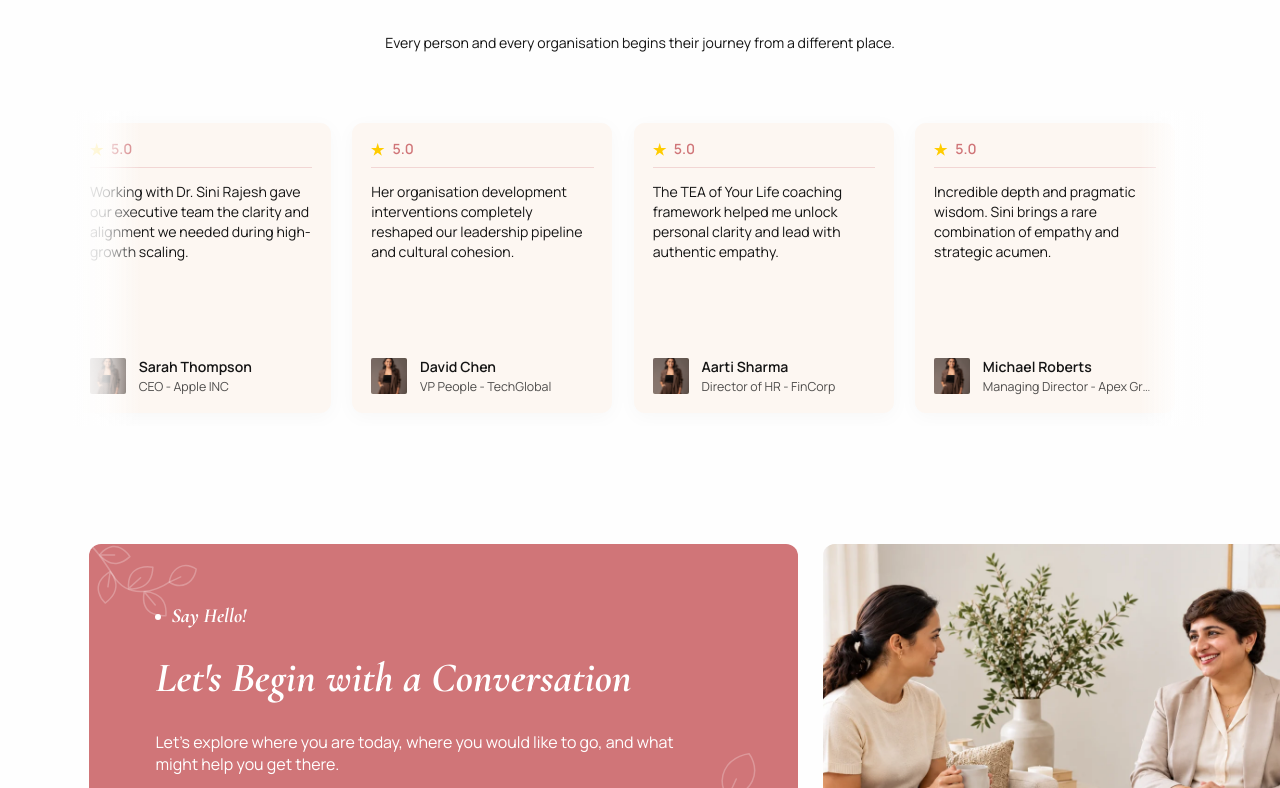
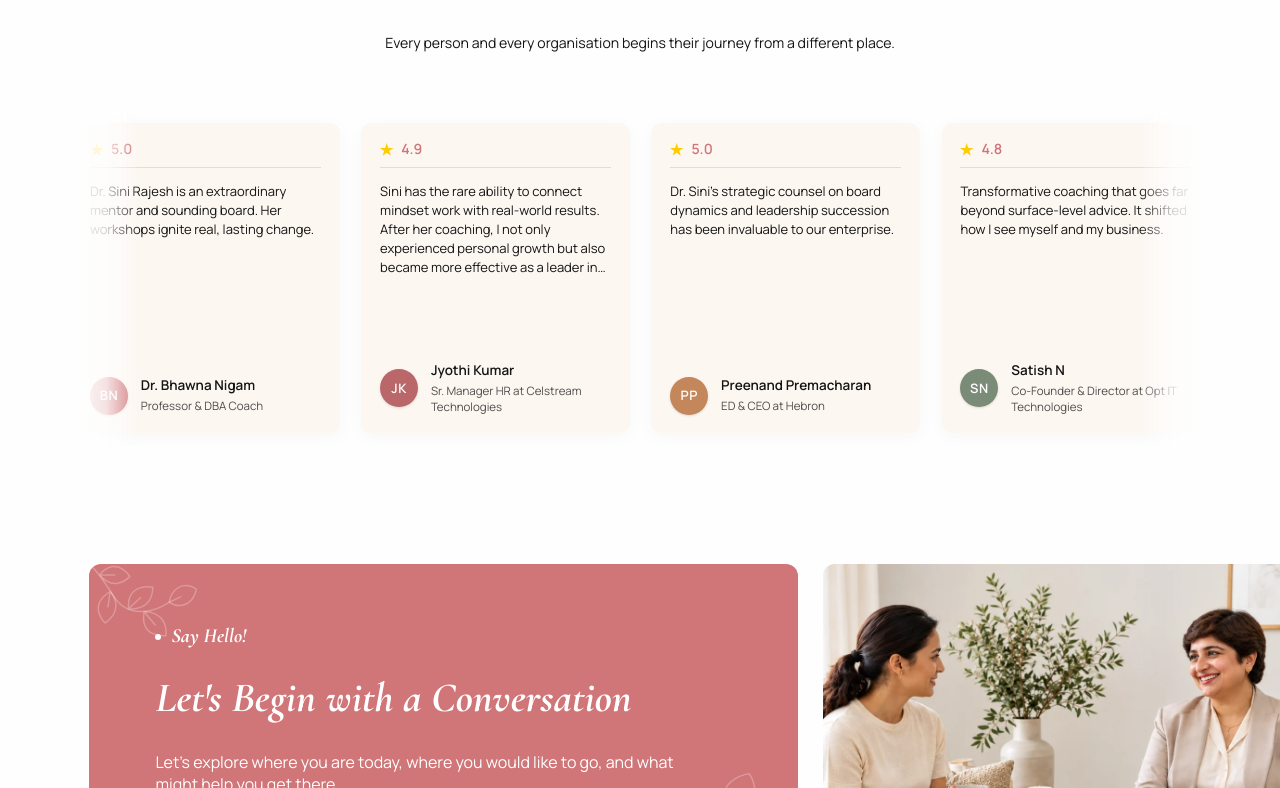
Before and after one commit to manjunathcojective/sini_rajesh, a Next.js app: page / in a window 1280 px wide. Shown: the part 5872-6660 px from the top of the page. Built offline with nearby package versions, Linux system fonts and the light colour scheme; no server answers.

Commit message:
feat: update client testimonials and add footer brand logo

```diff
--- a/src/components/common/Footer.jsx
+++ b/src/components/common/Footer.jsx
@@ -118,13 +118,24 @@ export default function Footer() {
         {/* 1. TABLET & MOBILE TOP BRAND HEADER (Figma Exact: Full Width at Top)       */}
         {/* ========================================================================= */}
         <div className="flex lg:hidden flex-col w-full gap-2.5">
+          <div className="flex items-center gap-3.5">
+            <div className="relative h-[40px] w-[62px] sm:h-[45px] sm:w-[70px] shrink-0">
+              <Image
+                src="/images/footer-logo.webp"
+                alt="Igniting Mindz Logo"
+                fill
+                sizes="(max-width: 640px) 62px, 70px"
+                className="object-contain object-left"
+              />
+            </div>
             <div>
               <h2 className="font-serif font-bold italic text-[clamp(26px,3vw,32px)] text-white leading-tight m-0">
                 Sini Rajesh
               </h2>
-            <p className="font-sans font-normal text-[clamp(13px,1vw+8px,15px)] text-white/80 leading-normal m-0 mt-0.5">
+              <p className="font-sans font-normal text-[clamp(13px,1vw+8px,15px)] text-white/80 leading-normal m-0 mt-0.5 whitespace-nowrap">
                 Founder – Igniting Mindz
               </p>
+            </div>
           </div>
           <div className="w-full h-[1px] bg-white/20 my-1" />
           <p className="font-sans font-normal text-[clamp(13.5px,1vw+8px,15px)] text-white/95 leading-[145%] m-0">
@@ -255,13 +266,24 @@ export default function Footer() {
         <div className="hidden lg:flex flex-row justify-between items-start gap-12 xl:gap-[100px] w-full">
           {/* Brand Left Column */}
           <div className="flex flex-col w-[320px] xl:w-[350px] shrink-0 gap-3">
+            <div className="flex items-center gap-3.5">
+              <div className="relative h-[46px] w-[72px] shrink-0">
+                <Image
+                  src="/images/footer-logo.webp"
+                  alt="Igniting Mindz Logo"
+                  fill
+                  sizes="72px"
+                  className="object-contain object-left"
+                />
+              </div>
               <div>
-              <h2 className="font-serif font-bold italic text-[32px] text-white leading-tight m-0">
+                <h2 className="font-serif font-bold italic text-[32px] text-white leading-tight m-0 whitespace-nowrap">
                   Sini Rajesh
                 </h2>
-              <p className="font-sans font-normal text-[15px] text-white/80 leading-normal m-0 mt-1">
+                <p className="font-sans font-normal text-[15px] text-white/80 leading-normal m-0 mt-0.5 whitespace-nowrap">
                   Founder – Igniting Mindz
                 </p>
+              </div>
             </div>
             <div className="w-full h-[1px] bg-white/20 my-2" />
             <p className="font-sans font-normal text-[15px] text-white/95 leading-[140%] m-0">
--- a/src/components/home/Testimonials.jsx
+++ b/src/components/home/Testimonials.jsx
@@ -3,61 +3,103 @@ import React, { useRef, useState } from "react";
 import Image from "next/image";
 import { motion } from "framer-motion";
 
+// Helper to compute 2-letter monogram initials (ignoring honorifics like Dr.)
+function getInitials(name) {
+  if (!name) return "";
+  const clean = name.replace(/^(Dr\.|Mr\.|Mrs\.|Ms\.)\s+/i, "").trim();
+  const parts = clean.split(/\s+/).filter(Boolean);
+  if (parts.length === 1) return parts[0].slice(0, 2).toUpperCase();
+  return (parts[0][0] + parts[parts.length - 1][0]).toUpperCase();
+}
+
+// Sophisticated brand-consistent palette for monogram avatar badges
+const AVATAR_PALETTE = [
+  { bg: "bg-[#D07578]", text: "text-white" }, // Rose Terracotta
+  { bg: "bg-[#BA676A]", text: "text-white" }, // Deep Terracotta
+  { bg: "bg-[#C4865B]", text: "text-white" }, // Warm Ochre
+  { bg: "bg-[#7A8B77]", text: "text-white" }, // Muted Sage
+  { bg: "bg-[#556377]", text: "text-white" }, // Slate Blue
+  { bg: "bg-[#8D566B]", text: "text-white" }, // Wine Berry
+  { bg: "bg-[#9A7B56]", text: "text-white" }, // Warm Sandalwood
+];
+
 const TESTIMONIALS = [
   {
-    name: "Sarah Thompson",
-    role: "CEO - Apple INC",
-    avatar: "/images/testimonial-image.webp",
-    quote: "Working with Dr. Sini Rajesh gave our executive team the clarity and alignment we needed during high-growth scaling.",
+    name: "Dr. Bhawna Nigam",
+    role: "Professor & DBA Coach",
+    quote: "Dr. Sini Rajesh is an extraordinary mentor and sounding board. Her workshops ignite real, lasting change.",
     rating: "5.0",
   },
   {
-    name: "David Chen",
-    role: "VP People - TechGlobal",
-    avatar: "/images/testimonial-image.webp",
-    quote: "Her organisation development interventions completely reshaped our leadership pipeline and cultural cohesion.",
+    name: "Jyothi Kumar",
+    role: "Sr. Manager HR at Celstream Technologies",
+    quote: "Sini has the rare ability to connect mindset work with real-world results. After her coaching, I not only experienced personal growth but also became more effective as a leader in my organization.",
+    rating: "4.9",
+  },
+  {
+    name: "Preenand Premacharan",
+    role: "ED & CEO at Hebron",
+    quote: "Dr. Sini’s strategic counsel on board dynamics and leadership succession has been invaluable to our enterprise.",
     rating: "5.0",
   },
   {
-    name: "Aarti Sharma",
-    role: "Director of HR - FinCorp",
-    avatar: "/images/testimonial-image.webp",
-    quote: "The TEA of Your Life coaching framework helped me unlock personal clarity and lead with authentic empathy.",
+    name: "Satish N",
+    role: "Co-Founder & Director at Opt IT Technologies",
+    quote: "Transformative coaching that goes far beyond surface-level advice. It shifted how I see myself and my business.",
+    rating: "4.8",
+  },
+  {
+    name: "Nanaiah Appanna",
+    role: "Head of Business Development at Lodestar 3D",
+    quote: "Incredible depth and pragmatic wisdom. Sini brings a rare combination of empathy and strategic acumen.",
+    rating: "4.9",
+  },
+  {
+    name: "Mini Thomas",
+    role: "Principal, St. Joseph's College",
+    quote: "Dr. Sini helped me see my potential in a way I hadn't before. Her guidance gave me the confidence to overcome my doubts and a clearer sense of direction in both my life and career.",
     rating: "5.0",
   },
   {
-    name: "Michael Roberts",
-    role: "Managing Director - Apex Group",
-    avatar: "/images/testimonial-image.webp",
-    quote: "Incredible depth and pragmatic wisdom. Sini brings a rare combination of empathy and strategic acumen.",
+    name: "Santhosh Mogili",
+    role: "Founder & CTO at Opt IT Technologies",
+    quote: "Working with Dr. Sini Rajesh gave our executive team the clarity and alignment we need during high-growth scaling.",
+    rating: "4.9",
+  },
+  {
+    name: "Bhakti Vij",
+    role: "Global HR Director at Widas Group",
+    quote: "Sini is not just a coach, she is a mentor who genuinely cares. Her warmth, wisdom, and positive energy make every interaction inspiring. She has been a huge support in my growth journey.",
     rating: "5.0",
   },
   {
-    name: "Priya Nair",
-    role: "Founder - Elevate Studios",
-    avatar: "/images/testimonial-image.webp",
-    quote: "Transformative coaching that goes far beyond surface-level advice. It shifted how I see myself and my business.",
+    name: "Thrishala",
+    role: "HR Head at Opt IT Technologies",
+    quote: "Working with Sini completely shifted how I see challenges and opportunities. Instead of feeling stuck, I now feel empowered to take action. Her coaching has been one of the best investments in myself.",
+    rating: "4.8",
+  },
+  {
+    name: "Rachana Upadhyay",
+    role: "Entrepreneur",
+    quote: "What I love about Dr. Sini’s coaching is that it’s not just theory—she gives you practical tools you can apply immediately. Her sessions are powerful, engaging, and leave you with actionable strategies to create real change.",
     rating: "5.0",
   },
   {
-    name: "James Wilson",
-    role: "Chief People Officer - Lumina",
-    avatar: "/images/testimonial-image.webp",
-    quote: "Dr. Sini Rajesh is an extraordinary mentor and sounding board. Her workshops ignited real, lasting change.",
-    rating: "5.0",
+    name: "Ajith George",
+    role: "Group Product Supervisor at Molex",
+    quote: "Sini’s sessions are life-changing. She doesn’t just coach you for success; she coaches you for happiness. I feel more fulfilled, balanced, and at peace with myself after working with her.",
+    rating: "4.9",
   },
   {
-    name: "Ananya Deshmukh",
-    role: "Head of Talent - Innovate Labs",
-    avatar: "/images/testimonial-image.webp",
-    quote: "The clarity and psychological safety she creates in leadership teams is unlike anything I have seen.",
-    rating: "5.0",
+    name: "Akash Indrabab",
+    role: "Service Portfolio Manager at Opt IT Technologies",
+    quote: "In just a few sessions, Sini helped me achieve breakthroughs I had been struggling with for years. Her ability to guide you gently yet firmly towards transformation is remarkable.",
+    rating: "4.9",
   },
   {
-    name: "Robert Taylor",
-    role: "Board Member & Advisor",
-    avatar: "/images/testimonial-image.webp",
-    quote: "Her strategic counsel on board dynamics and leadership succession has been invaluable to our enterprise.",
+    name: "Lakshitha M.N",
+    role: "Student - Bachelor of Arts, St. Joseph’s University",
+    quote: "Dr. Sini helped me identify the limiting beliefs that were holding me back for years. With her guidance, I was able to reframe my thinking and take steps I never thought possible.",
     rating: "5.0",
   },
 ];
@@ -196,7 +238,7 @@ export default function Testimonials() {
                 <article
                   key={`${item.name}-${index}`}
                   id={`testimonial-card-${index}`}
-                  className="snap-start flex flex-col justify-between w-[clamp(260px,20.3vw,292px)] h-[clamp(290px,21.6vw,311px)] p-[clamp(16px,1.4vw,20px)] rounded-[clamp(10px,0.85vw,12px)] bg-[#FDF7F2] border border-transparent shadow-[0_4px_20px_rgba(0,0,0,0.03)] hover:shadow-[0_12px_30px_rgba(208,117,120,0.12)] hover:border-[#D07578]/30 hover:-translate-y-1 transition-all duration-300 shrink-0 select-none"
+                  className="snap-start flex flex-col justify-between w-[clamp(260px,21vw,300px)] min-h-[310px] h-auto p-[clamp(16px,1.4vw,20px)] rounded-[clamp(10px,0.85vw,12px)] bg-[#FDF7F2] border border-transparent shadow-[0_4px_20px_rgba(0,0,0,0.03)] hover:shadow-[0_12px_30px_rgba(208,117,120,0.12)] hover:border-[#D07578]/30 hover:-translate-y-1 transition-all duration-300 shrink-0 select-none"
                   aria-label={`Testimonial from ${item.name}`}
                 >
                   {/* Card Body: Rating & Quote */}
@@ -228,7 +270,7 @@ export default function Testimonials() {
                     </div>
 
                     {/* Testimonial Quote */}
-                    <p className="font-sans font-normal text-[clamp(13.5px,1.1vw,16px)] leading-[140%] text-[#141414] m-0 line-clamp-4">
+                    <p className="font-sans font-normal text-[clamp(13px,1vw,15px)] leading-[145%] text-[#141414] m-0 line-clamp-5">
                       {item.quote}
                     </p>
                   </div>
@@ -238,26 +280,25 @@ export default function Testimonials() {
                     id={`testimonial-author-footer-${index}`}
                     className="flex items-center w-full gap-[clamp(10px,1vw,15px)] pt-[clamp(6px,0.7vw,10px)]"
                   >
-                    {/* Testimonial Avatar Image */}
-                    <div className="relative overflow-hidden shrink-0 w-[clamp(36px,2.8vw,40px)] h-[clamp(36px,2.8vw,40px)] rounded-[2px] bg-[#E9E5D2]">
-                      <Image
-                        src={item.avatar}
-                        alt={item.name}
-                        fill
-                        className="object-cover"
-                        sizes="40px"
-                      />
+                    {/* Testimonial Monogram Initials Avatar */}
+                    <div
+                      className={`relative shrink-0 w-[clamp(38px,2.9vw,44px)] h-[clamp(38px,2.9vw,44px)] rounded-full flex items-center justify-center font-sans font-semibold text-[clamp(13px,1vw,15px)] tracking-wider shadow-sm select-none ${
+                        AVATAR_PALETTE[index % AVATAR_PALETTE.length].bg
+                      } text-white`}
+                      aria-hidden="true"
+                    >
+                      {getInitials(item.name)}
                     </div>
 
                     {/* Author Metadata */}
                     <div
                       id={`testimonial-author-meta-${index}`}
-                      className="flex flex-col justify-center gap-[clamp(2px,0.28vw,4px)] min-w-0 flex-1"
+                      className="flex flex-col justify-center gap-1 min-w-0 flex-1"
                     >
-                      <div className="font-sans font-semibold text-[clamp(14px,1.1vw,16px)] text-[#141414] leading-tight truncate">
+                      <div className="font-sans font-semibold text-[clamp(13.5px,1vw,15.5px)] text-[#141414] leading-tight">
                         {item.name}
                       </div>
-                      <div className="font-sans font-normal text-[clamp(12px,0.97vw,14px)] text-[#141414]/75 leading-tight truncate">
+                      <div className="font-sans font-normal text-[clamp(11.5px,0.85vw,13px)] text-[#141414]/75 leading-snug line-clamp-2 break-words">
                         {item.role}
                       </div>
                     </div>
```
Also changed, not shown: public/images/footer-logo.webp (added). Lines whose indentation alone changed are shown as unchanged.
